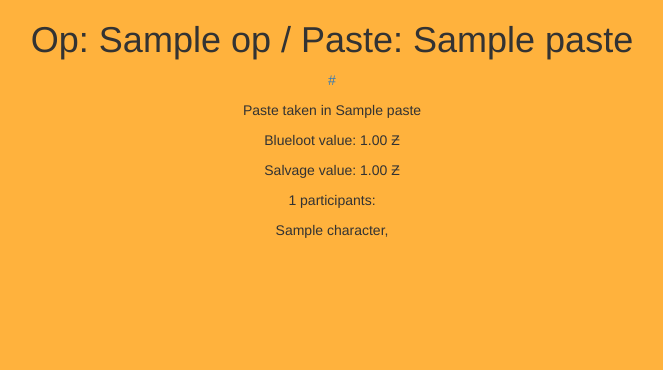
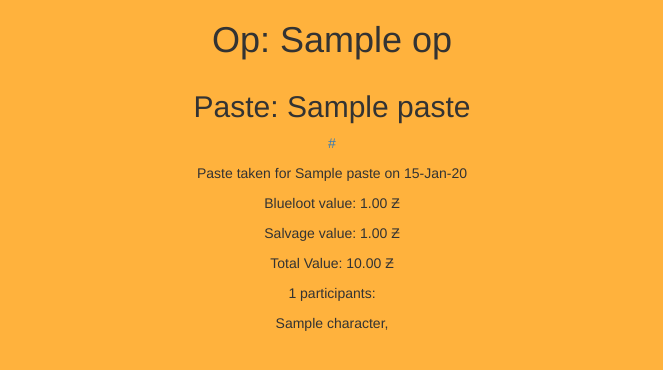
Before and after one commit to all-out/lootparser, a Django app: page /paste/1/ in a window 1280 px wide. Shown: the part 268-638 px from the top of the page, without its empty margins (308-971 px from the left). Run offline with Django 3.2, Linux system fonts and the light colour scheme; tables that the repository leaves empty hold one stand-in row (values such as "Sample post"); parts of the project's set-up code (start-up, migrations or seed data) failed here and were passed over; some libraries are stand-ins or nearby versions.

Commit message:
made paste display more detailed

```diff
--- a/main/templates/display.html
+++ b/main/templates/display.html
@@ -5,7 +5,13 @@
 {% block bodyblock %}
     <div class="row">
         <div class="col-sm-12 col_style">
-            <h1 class="text-center">{{ paste }}</h1>
+            <h1 class="text-center">Op: {{ paste.op.name }}</h1>
+        </div>
+    </div>
+
+    <div class="row">
+        <div class="col-sm-12 col_style">
+            <h2 class="text-center">Paste: {{ paste.name }}</h2>
         </div>
     </div>
 
@@ -17,7 +23,7 @@
 
     <div class="row">
         <div class="col-sm-12 col_style">
-            <p class="text-center">Paste taken in {{ paste.ep_market_name }}</p>
+            <p class="text-center">Paste taken for {{ paste.ep_market_name }} on {{ paste.created|date:"d-M-y"}}</p>
         </div>
     </div>
 
@@ -35,9 +41,16 @@
 
     <div class="row">
         <div class="col-sm-12 col_style">
+            <p class="text-center">Total Value: {{ paste.total_value|floatformat:2|intcomma }} Ƶ<p>
+        </div>
+    </div>
+
+    <div class="row">
+        <div class="col-sm-12 col_style">
             <p class="text-center">{{ paste.character.all|length }} participants:</p>
         </div>
     </div>
+
     <div class="row">
         <div class="col-sm-12 col_style">
             <p class="text-center">
--- a/main/views.py
+++ b/main/views.py
@@ -1,6 +1,6 @@
 from django.shortcuts import render, render_to_response, redirect
 from django.template import RequestContext
-from django.views.generic import View
+from django.views.generic import View, ListView, DetailView
 
 from main.models import Paste
 from functions import get_values
@@ -92,6 +92,13 @@ class PasteList(ListView):
     template_name = 'pastes.html'
     context_object_name = 'pastes'
 
+
+class PasteDetail(DetailView):
+    model = Paste
+    template_name = 'paste.html'
+    context_object_name = 'paste'
+
+
 class DisplayView(View):
 
     def get(self, request, *args, **kwargs):
```
